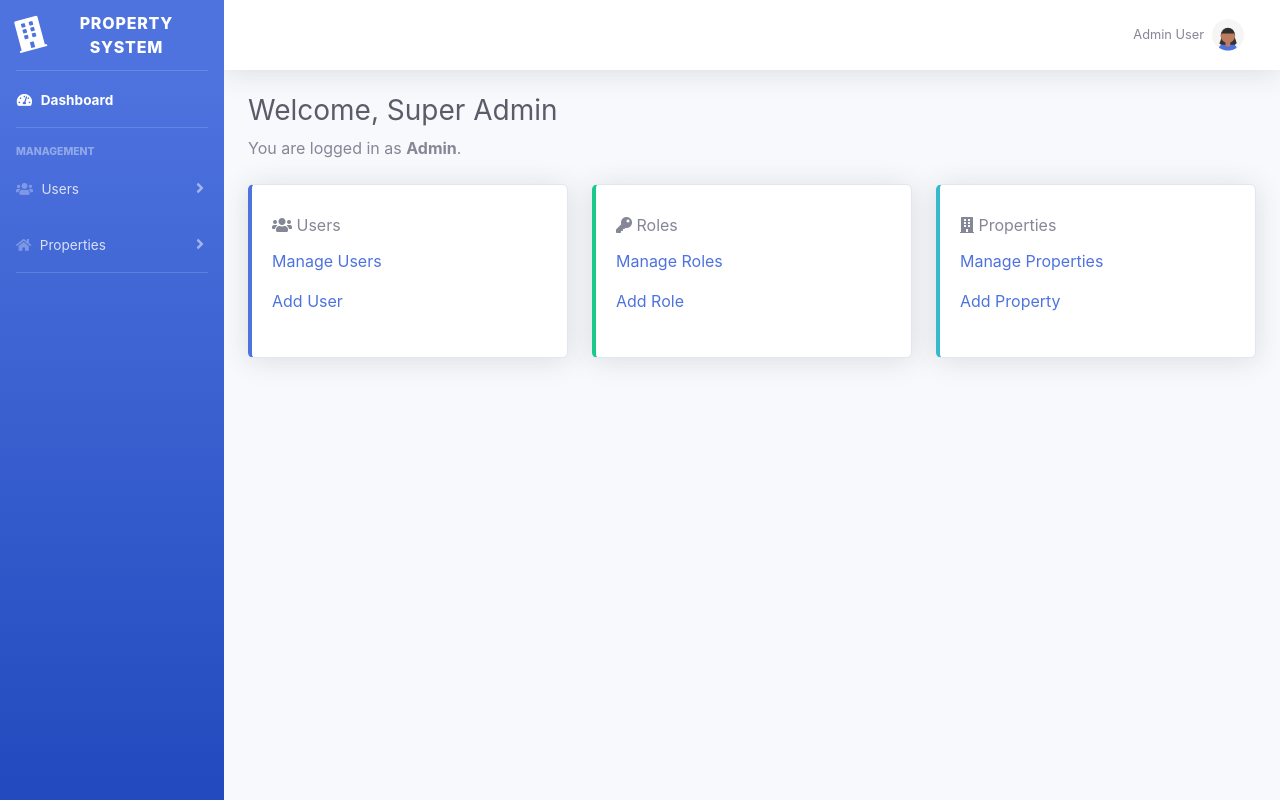
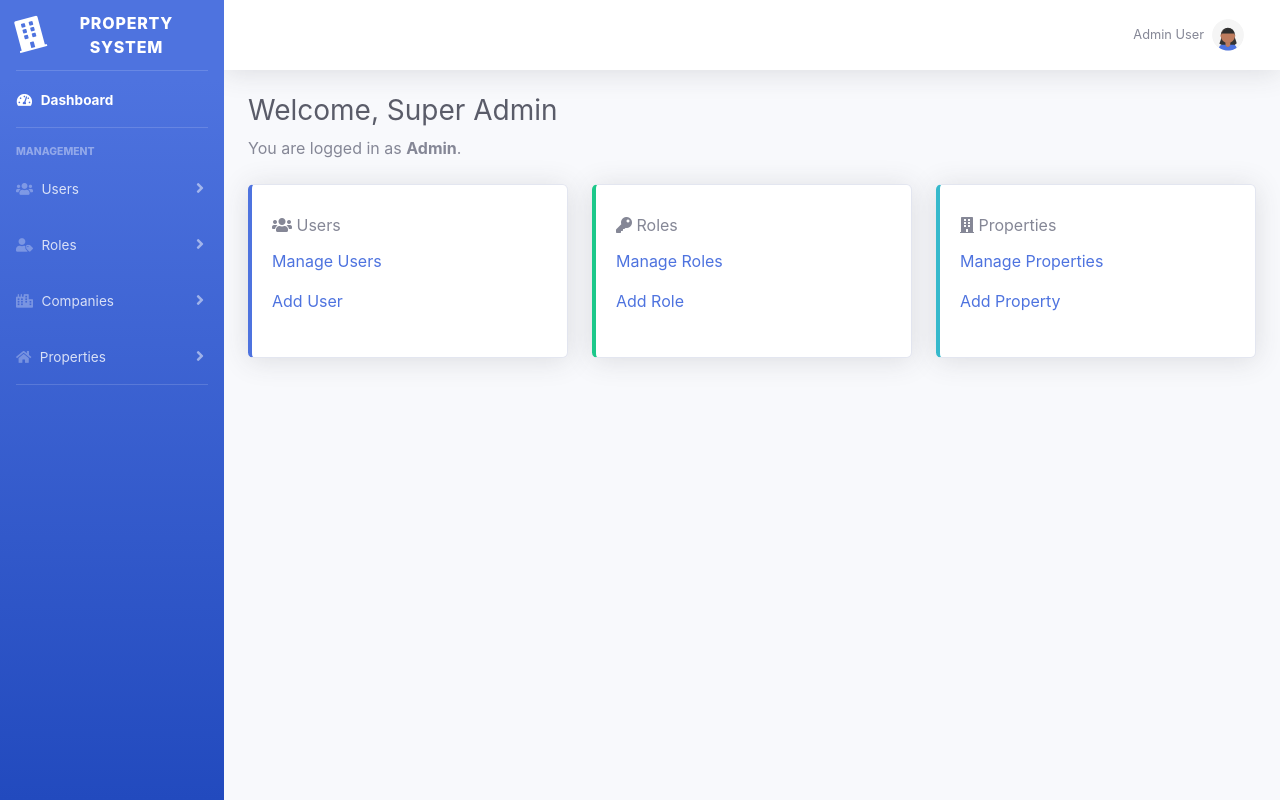
Before and after one commit to VirtusStack/Property_Amenity_Marketing_System, a PHP site: page /Property_Amenity_Marketing_System/templates/common/index.php in a window 1280 px wide. Run offline with PHP 8.4, Linux system fonts and the light colour scheme.

Commit message:
Update sidebar.php

```diff
--- a/templates/include/sidebar.php
+++ b/templates/include/sidebar.php
@@ -14,7 +14,6 @@
 
   <!-- Nav Item - Dashboard -->
   <li class="nav-item active">
-    <!-- Dashboard link points to controller (admin.php) -->
     <a class="nav-link" href="<?= BASE_URL ?>/admin.php">
       <i class="fas fa-fw fa-tachometer-alt"></i>
       <span>Dashboard</span>
@@ -37,9 +36,36 @@
     </a>
     <div id="collapseUsers" class="collapse" aria-labelledby="headingUsers" data-parent="#accordionSidebar">
       <div class="bg-white py-2 collapse-inner rounded">
-        <!-- ✅ Updated links to go through admin.php controller -->
         <a class="collapse-item" href="<?= BASE_URL ?>/admin.php?action=manageUsers">Manage Users</a>
         <a class="collapse-item" href="<?= BASE_URL ?>/admin.php?action=newUser">Add User</a>
+      </div>
+    </div>
+  </li>
+
+  <!-- Roles Menu -->
+  <li class="nav-item">
+    <a class="nav-link collapsed" href="#" data-toggle="collapse" data-target="#collapseRoles" aria-expanded="true" aria-controls="collapseRoles">
+      <i class="fas fa-user-tag"></i>
+      <span>Roles</span>
+    </a>
+    <div id="collapseRoles" class="collapse" aria-labelledby="headingRoles" data-parent="#accordionSidebar">
+      <div class="bg-white py-2 collapse-inner rounded">
+        <a class="collapse-item" href="<?= BASE_URL ?>/admin.php?action=manageRoles">Manage Roles</a>
+        <a class="collapse-item" href="<?= BASE_URL ?>/admin.php?action=newRole">Add Role</a>
+      </div>
+    </div>
+  </li>
+
+  <!-- Companies Menu -->
+  <li class="nav-item">
+    <a class="nav-link collapsed" href="#" data-toggle="collapse" data-target="#collapseCompanies" aria-expanded="true" aria-controls="collapseCompanies">
+      <i class="fas fa-city"></i>
+      <span>Companies</span>
+    </a>
+    <div id="collapseCompanies" class="collapse" aria-labelledby="headingCompanies" data-parent="#accordionSidebar">
+      <div class="bg-white py-2 collapse-inner rounded">
+        <a class="collapse-item" href="<?= BASE_URL ?>/admin.php?action=manageCompanies">Manage Companies</a>
+        <a class="collapse-item" href="<?= BASE_URL ?>/admin.php?action=newCompany">Add Company</a>
       </div>
     </div>
   </li>
@@ -52,7 +78,6 @@
     </a>
     <div id="collapseProperties" class="collapse" aria-labelledby="headingProperties" data-parent="#accordionSidebar">
       <div class="bg-white py-2 collapse-inner rounded">
-        <!-- ✅ Updated links to go through admin.php controller -->
         <a class="collapse-item" href="<?= BASE_URL ?>/admin.php?action=manageProperties">Manage Properties</a>
         <a class="collapse-item" href="<?= BASE_URL ?>/admin.php?action=newProperty">Add Property</a>
       </div>
```
